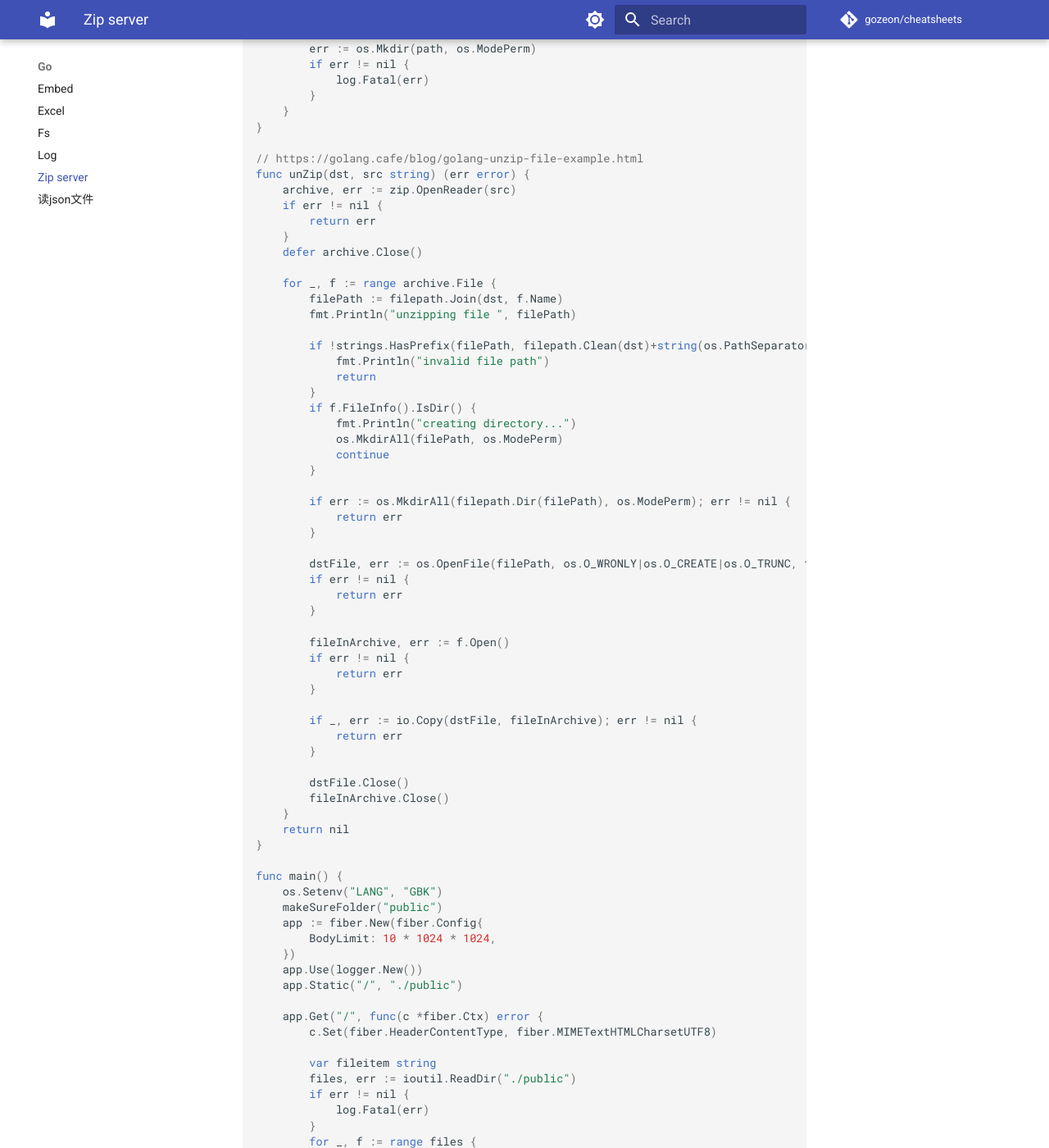
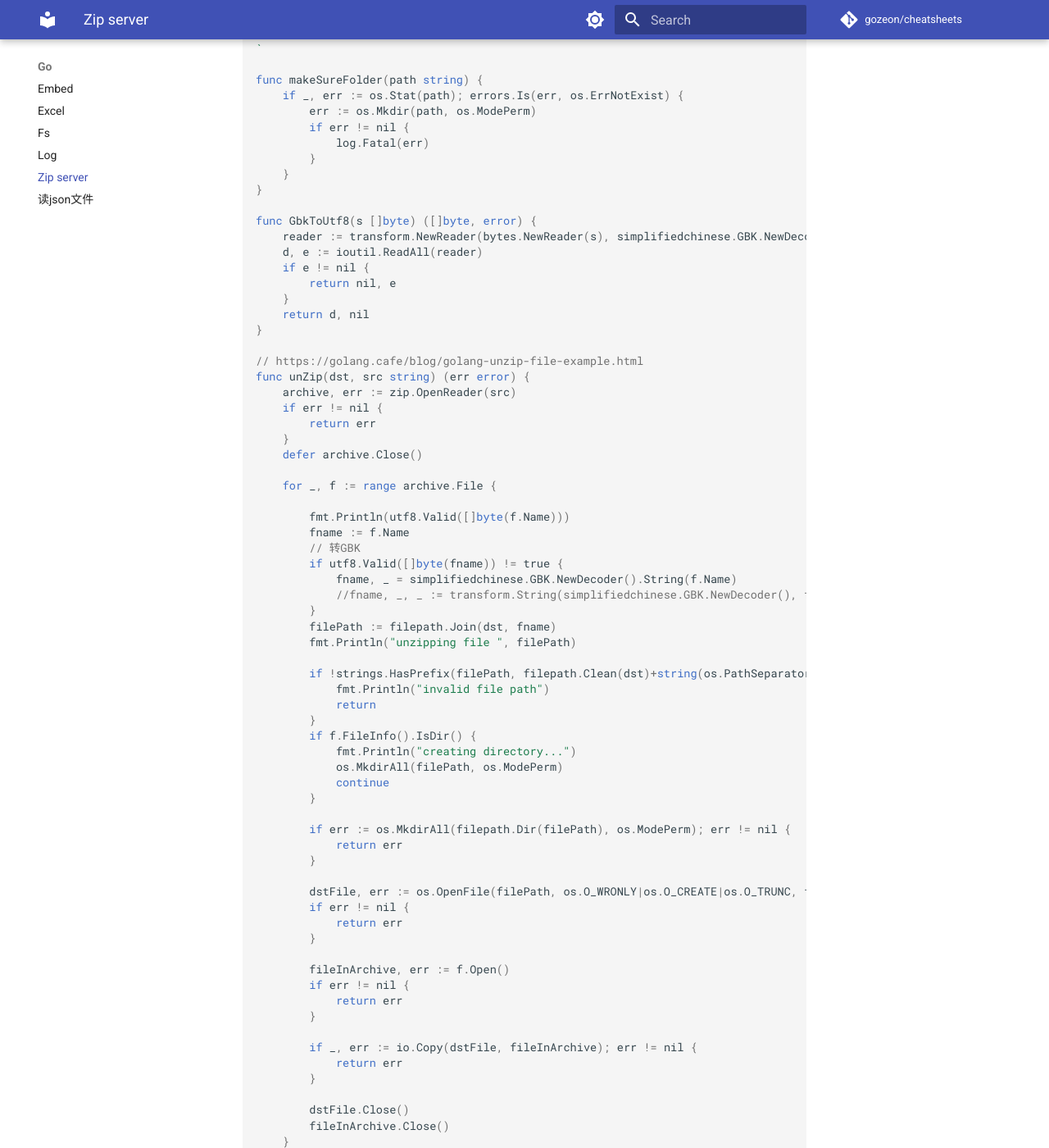
Before and after one commit to gozeon/cheatsheets, an MkDocs documentation site: the page built from docs/go/zip-server.md, in a window 1280 px wide and 1400 px high, scrolled down 1111 px. Shown: the whole window at 82% size. Built offline with MkDocs 1.6.1 and Material for MkDocs 9.7.7, drawn with Linux system fonts in a browser that asks for light colours; comment, search, counter and statistics services are not loaded; some of the changed text lies outside the part shown.

Commit message:
Update zip-server.md

````diff
--- a/docs/go/zip-server.md
+++ b/docs/go/zip-server.md
@@ -9,6 +9,7 @@ package main
 
 import (
 	"archive/zip"
+	"bytes"
 	"errors"
 	"fmt"
 	"io"
@@ -18,9 +19,12 @@ import (
 	"path/filepath"
 	"regexp"
 	"strings"
+	"unicode/utf8"
 
 	"github.com/gofiber/fiber/v2"
 	"github.com/gofiber/fiber/v2/middleware/logger"
+	"golang.org/x/text/encoding/simplifiedchinese"
+	"golang.org/x/text/transform"
 )
 
 var index = `
@@ -54,6 +58,15 @@ func makeSureFolder(path string) {
 	}
 }
 
+func GbkToUtf8(s []byte) ([]byte, error) {
+	reader := transform.NewReader(bytes.NewReader(s), simplifiedchinese.GBK.NewDecoder())
+	d, e := ioutil.ReadAll(reader)
+	if e != nil {
+		return nil, e
+	}
+	return d, nil
+}
+
 // https://golang.cafe/blog/golang-unzip-file-example.html
 func unZip(dst, src string) (err error) {
 	archive, err := zip.OpenReader(src)
@@ -63,7 +76,15 @@ func unZip(dst, src string) (err error) {
 	defer archive.Close()
 
 	for _, f := range archive.File {
-		filePath := filepath.Join(dst, f.Name)
+
+		fmt.Println(utf8.Valid([]byte(f.Name)))
+		fname := f.Name
+		// 转GBK
+		if utf8.Valid([]byte(fname)) != true {
+			fname, _ = simplifiedchinese.GBK.NewDecoder().String(f.Name)
+			//fname, _, _ := transform.String(simplifiedchinese.GBK.NewDecoder(), f.Name)
+		}
+		filePath := filepath.Join(dst, fname)
 		fmt.Println("unzipping file ", filePath)
 
 		if !strings.HasPrefix(filePath, filepath.Clean(dst)+string(os.PathSeparator)) {
@@ -101,7 +122,6 @@ func unZip(dst, src string) (err error) {
 }
 
 func main() {
-	os.Setenv("LANG", "GBK")
 	makeSureFolder("public")
 	app := fiber.New(fiber.Config{
 		BodyLimit: 10 * 1024 * 1024,
@@ -147,7 +167,6 @@ func main() {
 		if err != nil {
 			return err
 		}
-
 		err = unZip("./public", filename)
 		if err != nil {
 			return err
@@ -160,4 +179,5 @@ func main() {
 	log.Fatal(app.Listen(":8989"))
 }
 
+
 ```
````
